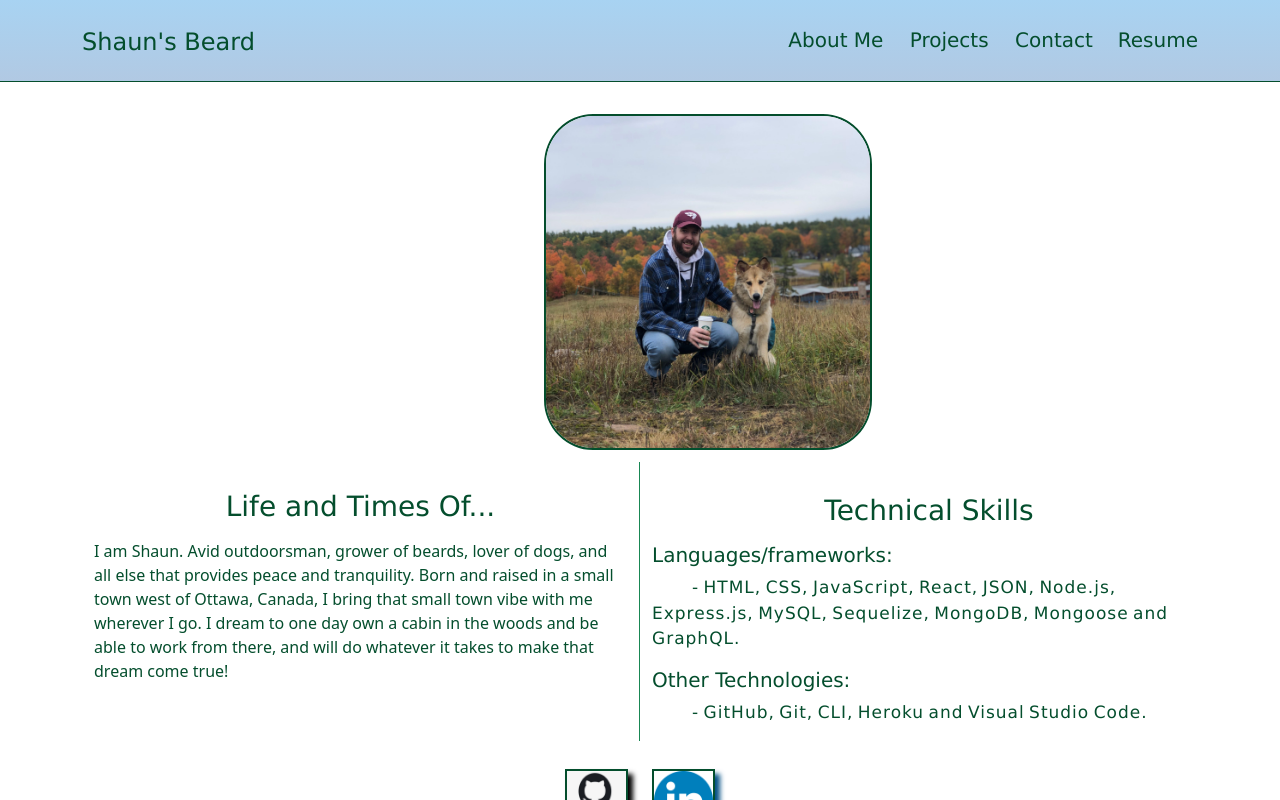
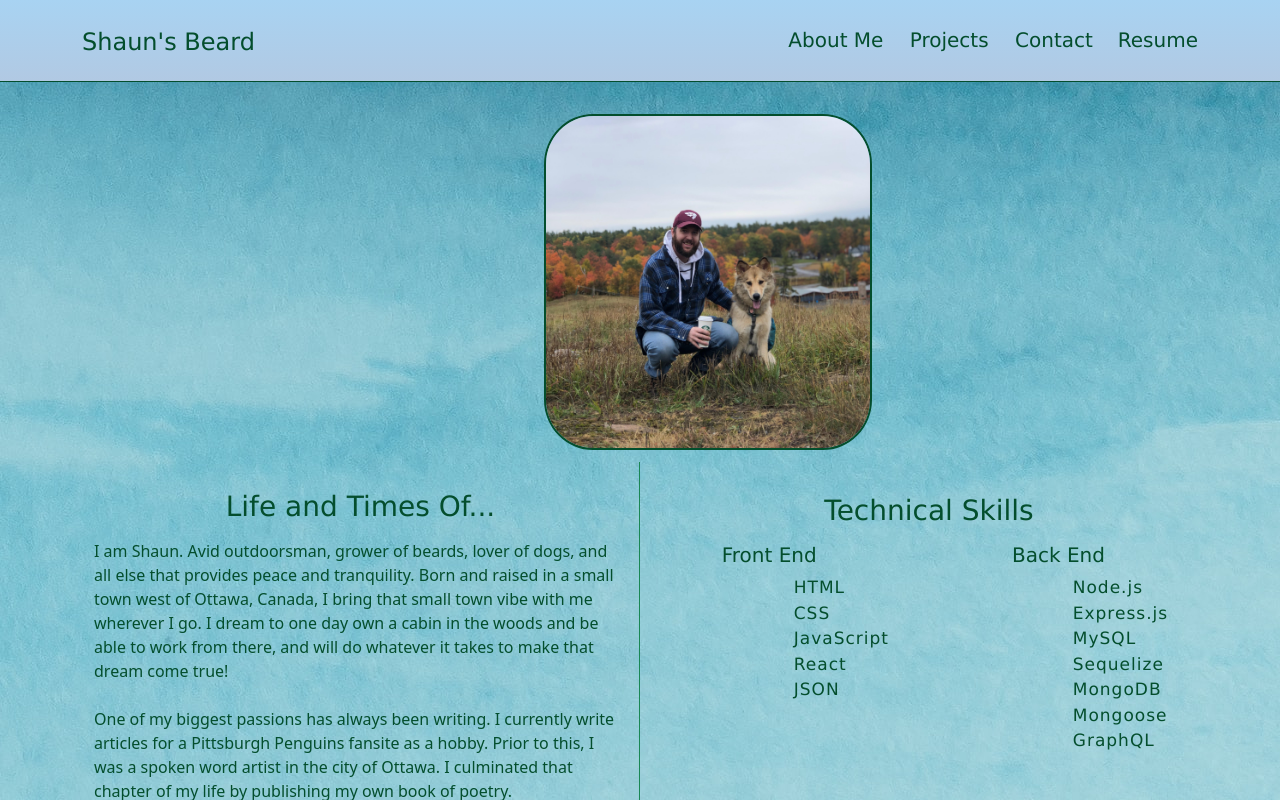
Before and after one commit to ShaunSully88/React_Portfolio, a React (Create React App) app: page / in a window 1280 px wide. Shown: the top 800 px of the page. Built offline with nearby package versions, Linux system fonts and the light colour scheme.

Commit message:
Background image added. Bio portion altered

```diff
--- a/src/components/About/index.js
+++ b/src/components/About/index.js
@@ -20,21 +20,49 @@ function About() {
                 <Col className="col-md-6 border-end border-success mt-3" >
                       <h3 id="about" className="h3 mt-3">Life and Times Of...</h3>
                       <p id="inLeft">
-                        I am Shaun. Avid outdoorsman, grower of beards, lover of dogs, and all else that provides peace and tranquility. Born and raised in a small town west of Ottawa, Canada, I bring that
+                      I am Shaun. Avid outdoorsman, grower of beards, lover of dogs, and all else that provides peace and tranquility. Born and raised in a small town west of Ottawa, Canada, I bring that
                        small town vibe with me wherever I go. I dream to one day own a cabin in the woods and be able to work from there, and will do whatever it takes to make that dream come true!
+                        <br></br><br></br>
+                        One of my biggest passions has always been writing. I currently write articles for a Pittsburgh Penguins fansite as a hobby. Prior to this, I was a spoken word artist in the city of Ottawa. I culminated that chapter of my life by publishing my own book of poetry.
+                        <br></br><br></br>
+                        I recently sold my home care company, which I owned and operated from 2016 to 2022. It was as rewarding as it was taxing, I am looking forward to start a new career that allows me to
+                        focus more on Myself, my Wife, my 2 dogs and 3 cats!
+
                       </p>
                 </Col>
-                <Col className="col-md-6 mt-3" >
-                  <h3 className="h3" id="Shaun_Tech_Skills"> Technical Skills </h3>
-                  <h5 className="ShaunLF h5" id="inRight">Languages/frameworks:</h5>
-                  <p className="Shaun_Description" id="inRight">- HTML, CSS, JavaScript, React,
-                    JSON, Node.js, Express.js, MySQL, Sequelize, MongoDB, Mongoose and GraphQL.
-                  </p>
-                  <h5 className="ShaunLF h5" id="inRight">Other Technologies:</h5>
-                  <p className="Shaun_Description" id="inRight">- GitHub, Git, CLI, Heroku and Visual Studio Code.</p>
-                </Col>
-            </Row>
+                  <Col className="col-md-6 mt-3" >
+                    <h3 className="h3" id="Shaun_Tech_Skills"> Technical Skills </h3>
+                    <Row>
+                    <Col className="col-sm-3 text- mx-auto">
+                      <h5 className="ShaunLF h5" id="inRight">Front End</h5>
+                      <p className="Shaun_Description" id="inRight">
+                        <ul>
+                        <li>HTML</li>
+                        <li>CSS</li>
+                        <li>JavaScript</li>
+                        <li>React</li>
+                        <li>JSON</li>
+                        </ul>
+                      </p>
+                    </Col>
 
+                    <Col className="col-sm-3 text-center mx-auto">
+                      <h5 className="ShaunLF h5" id="inRight">Back End</h5>
+                      <p className="Shaun_Description text-center" id="inRight">
+                        <ul>
+                          <li>Node.js</li>
+                          <li>Express.js</li>
+                          <li>MySQL</li>
+                          <li>Sequelize</li>
+                          <li>MongoDB</li>
+                          <li>Mongoose</li>
+                          <li>GraphQL</li>
+                        </ul>
+                      </p>
+                    </Col>
+                    </Row>
+                  </Col>
+              </Row>
         </section>
         </Container>
         );
--- a/src/index.css
+++ b/src/index.css
@@ -16,12 +16,14 @@ main {
 
 * {
   box-sizing: border-box;
+
 }
 
 html,
 body {
   min-height: 100%;
   z-index: 1;
+  background-image: url("./assets/background.jpg");
 }
 
 #inLeft {
@@ -78,11 +80,13 @@ animation-name: slideinleft;
 
 h3 {
   font-family: 'Lucida Sans', 'Lucida Sans Regular', 'Lucida Grande', 'Lucida Sans Unicode', Geneva, Verdana, sans-serif;
+  color: #044e2d;
   padding: 10px;
 }
 
+
 .deployedprojects {
-  color: var(--light);
+  color: #044e2d;
   text-decoration: underline;
   font-family: 'Lucida Sans', 'Lucida Sans Regular', 'Lucida Grande', 'Lucida Sans Unicode', Geneva, Verdana, sans-serif;
   font-size: 16px;
@@ -95,7 +99,7 @@ h3 {
 }
 
 .githubrepo {
-  color: var(--light);
+  color: #044e2d;
   text-decoration: underline;
   font-family: 'Lucida Sans', 'Lucida Sans Regular', 'Lucida Grande', 'Lucida Sans Unicode', Geneva, Verdana, sans-serif;
   margin-right: 20px;
@@ -134,7 +138,7 @@ h3 {
 
 .carousel-caption {
 position: relative;
-background: grey;
+background: #77b7e5;
 border-radius: 10px;
 opacity: 0.85;
 
@@ -238,11 +242,13 @@ img {
   font-size: 25px;
   font-family: 'Lucida Sans', 'Lucida Sans Regular', 'Lucida Grande', 'Lucida Sans Unicode', Geneva, Verdana, sans-serif;
   color: var(--dark);
+  align-items: left;
 }
 
 .apps {
   font-family: 'Lucida Sans', 'Lucida Sans Regular', 'Lucida Grande', 'Lucida Sans Unicode', Geneva, Verdana, sans-serif;
   font-size: 14px;
+
   text-align: center;
 }
 
```
Also changed, not shown: src/assets/background.jpg (added).
